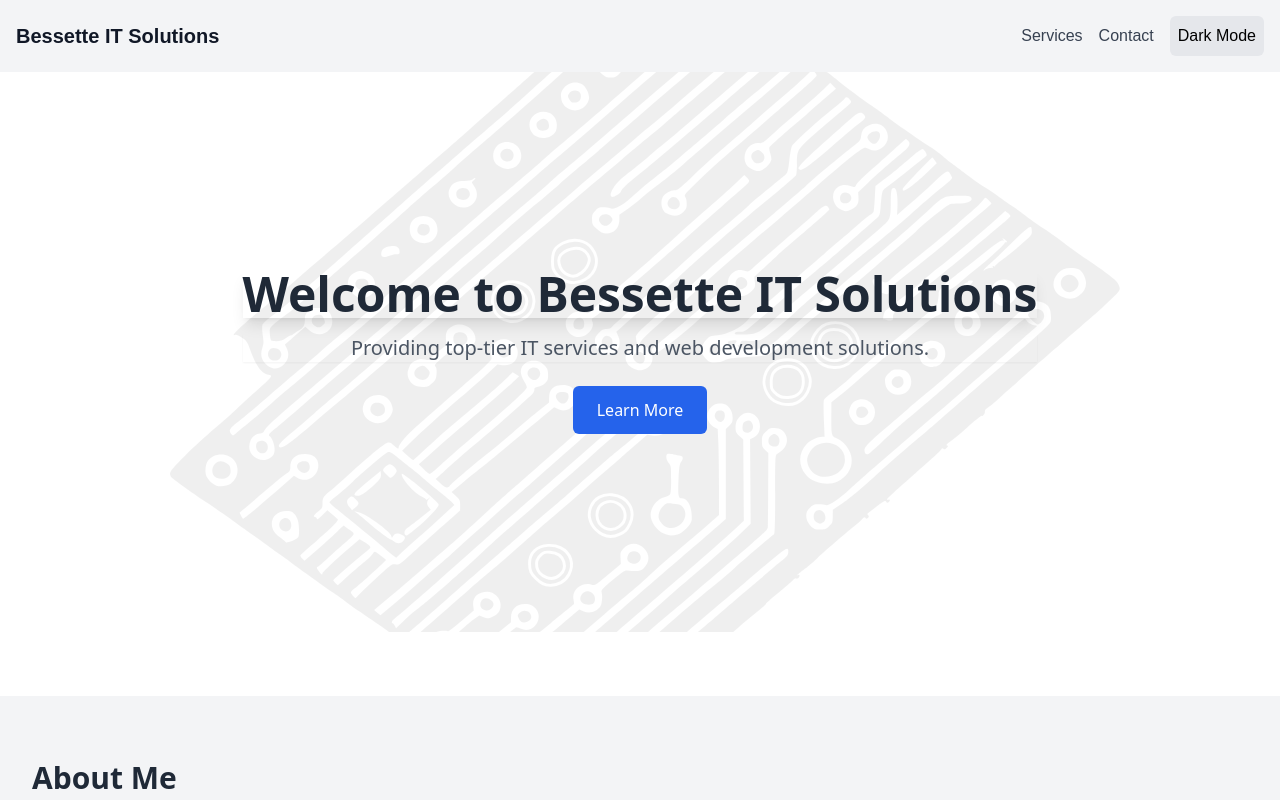
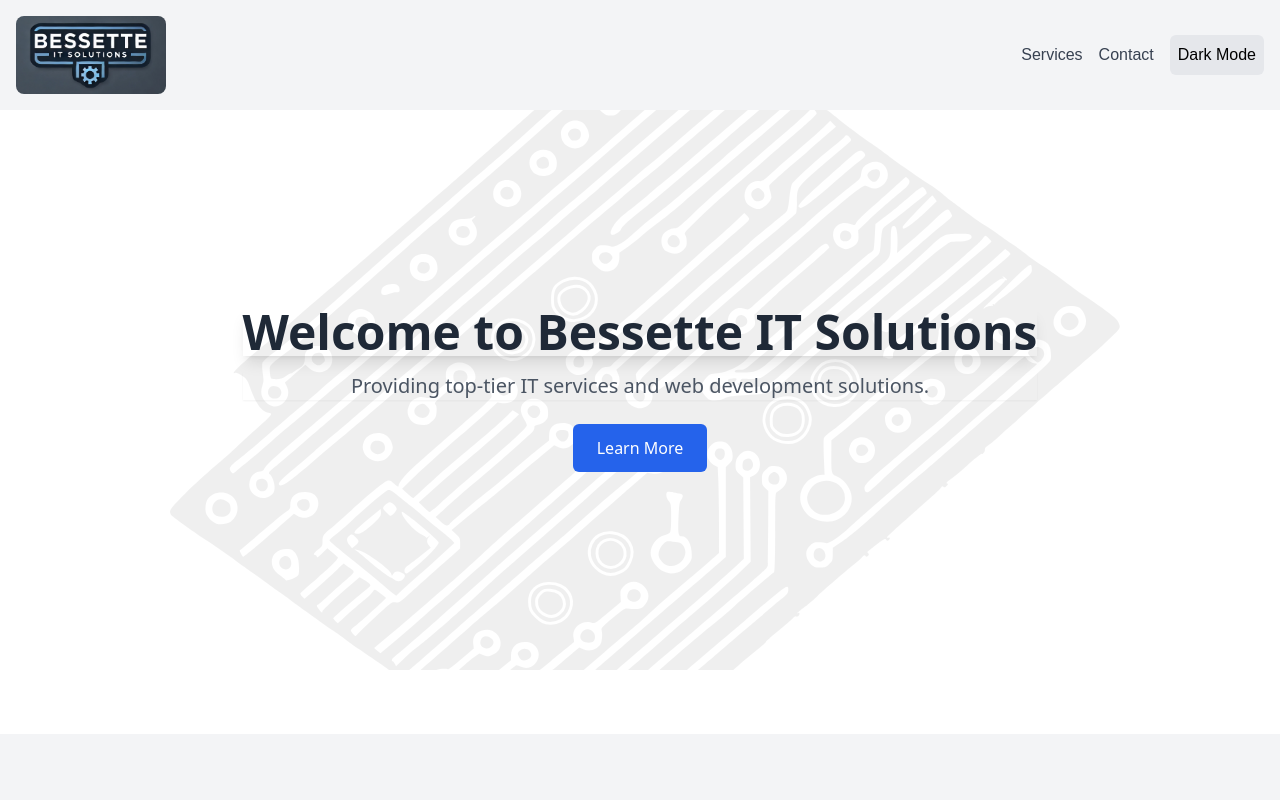
Before and after one commit to Wir3s/it_solutions, a Next.js app: page / in a window 1280 px wide. Shown: the top 800 px of the page. Built offline with nearby package versions, Linux system fonts and the light colour scheme.

Commit message:
Added logo, rounded edges

```diff
--- a/components/layout/Navbar.tsx
+++ b/components/layout/Navbar.tsx
@@ -2,6 +2,7 @@
 
 import ThemeToggle from "../ui/ThemeToggle";
 import Link from "next/link";
+import Image from "next/image";
 
 export default function Navbar() {
   return (
@@ -10,7 +11,13 @@
       aria-label="Main Navigation"
     >
       <Link href="/" className="text-xl font-bold text-gray-900 dark:text-white">
-        Bessette IT Solutions
+      <Image
+          src="/logo.png"
+          alt="Bessette IT Solutions logo"
+          width={150}
+          height={50}
+          className="rounded-lg"
+        />
       </Link>
       <div className="flex items-center space-x-4">
         <Link
```
Also changed, not shown: components/images/logo_bessette_it_solutions.png (added), public/logo.png (added).
